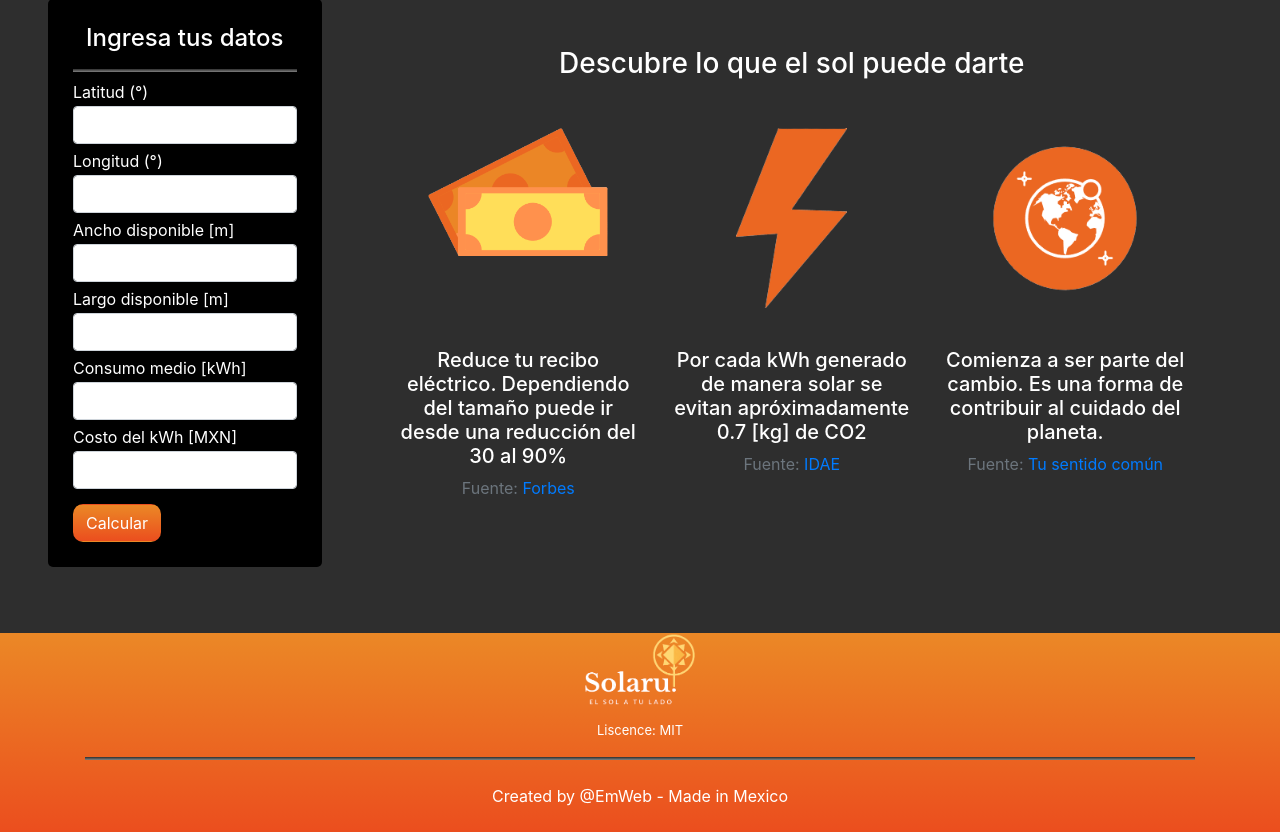
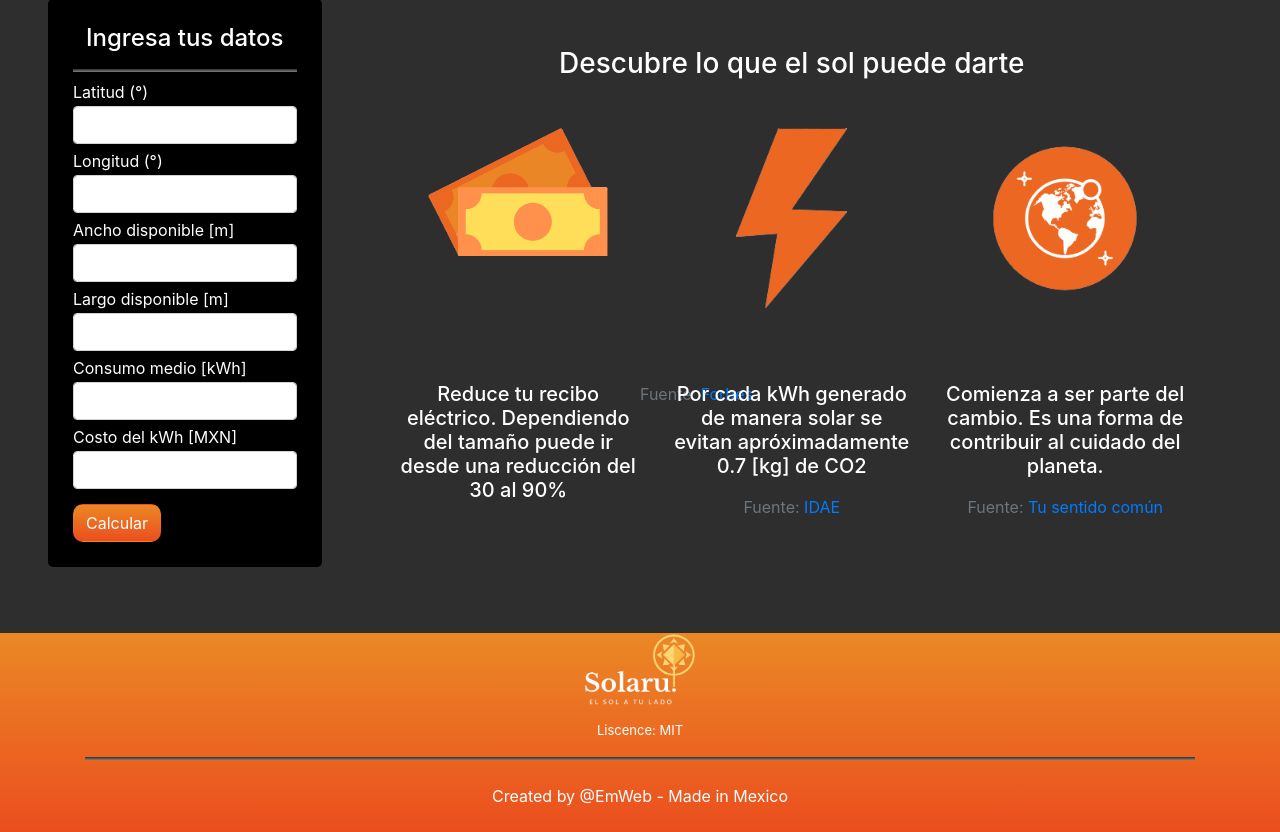
Before and after one commit to emanuelosva/solaru_legacy, a Flask app: page / in a window 1280 px wide. Shown: the part 257-1089 px from the top of the page. Run offline with Flask 2, Linux system fonts and the light colour scheme; some libraries are stand-ins or nearby versions.

Commit message:
Se arreglo distribución de la información en el index

```diff
--- a/app/static/css/main.css
+++ b/app/static/css/main.css
@@ -52,8 +52,12 @@ html .body {
 
 /* INFO */
 
+#benefits .sun-benefit {
+    margin-bottom: 1rem;
+}
+
 #benefits figure {
-    height: 60%;
+    height: 70%;
 }
 
 @media screen and (max-width:998px) {
@@ -68,8 +72,13 @@ html .body {
     max-height: 180px;
 }
 
-#benefits .sun-benefit {
-    margin-bottom: 1rem;
+.wrapper-text {
+    height: 45%;
+    display: flex;
+    flex-wrap: wrap;
+    flex-direction: column;
+    align-items: center;
+    justify-content: space-between;
 }
 
 /* INFO */
--- a/app/templates/index.html
+++ b/app/templates/index.html
@@ -41,6 +41,7 @@
                                     <figure>
                                         <img src="{{ url_for('static', filename='img/money2.png') }}" alt="Money">
                                     </figure>
+                                    <div class="wrapper-text">
                                         <h5>
                                             Reduce tu recibo eléctrico. Dependiendo del tamaño
                                             puede ir desde una reducción del 30 al 90%
@@ -53,10 +54,12 @@
                                             </a>
                                         </p>
                                     </div>
+                                </div>
                                 <div class="col-12 col-lg-6 col-xl-4 sun-benefit">
                                     <figure>
                                         <img src="{{ url_for('static', filename='img/energy.png') }}" alt="Energy">
                                     </figure>
+                                    <div class="wrapper-text">
                                         <h5>
                                             Por cada kWh generado de manera solar se evitan
                                             apróximadamente 0.7 [kg] de CO2
@@ -65,11 +68,13 @@
                                             Fuente: <a href="https://www.idae.es/" target="_blank">IDAE</a>
                                         </p>
                                     </div>
+                                </div>
                                 <div class="col-12 col-lg-6 col-xl-4 sun-benefit">
                                     <figure>
                                         <img src="{{ url_for('static', filename='img/planet.png') }}"
                                             alt="Planet earth">
                                     </figure>
+                                    <div class="wrapper-text">
                                         <h5>
                                             Comienza a ser parte del cambio. Es una forma de
                                             contribuir al cuidado del planeta.
@@ -85,6 +90,7 @@
                 </div>
             </div>
         </div>
+    </div>
 </section>
 
 {% endblock %}
```
Lines whose indentation alone changed are shown as unchanged.
